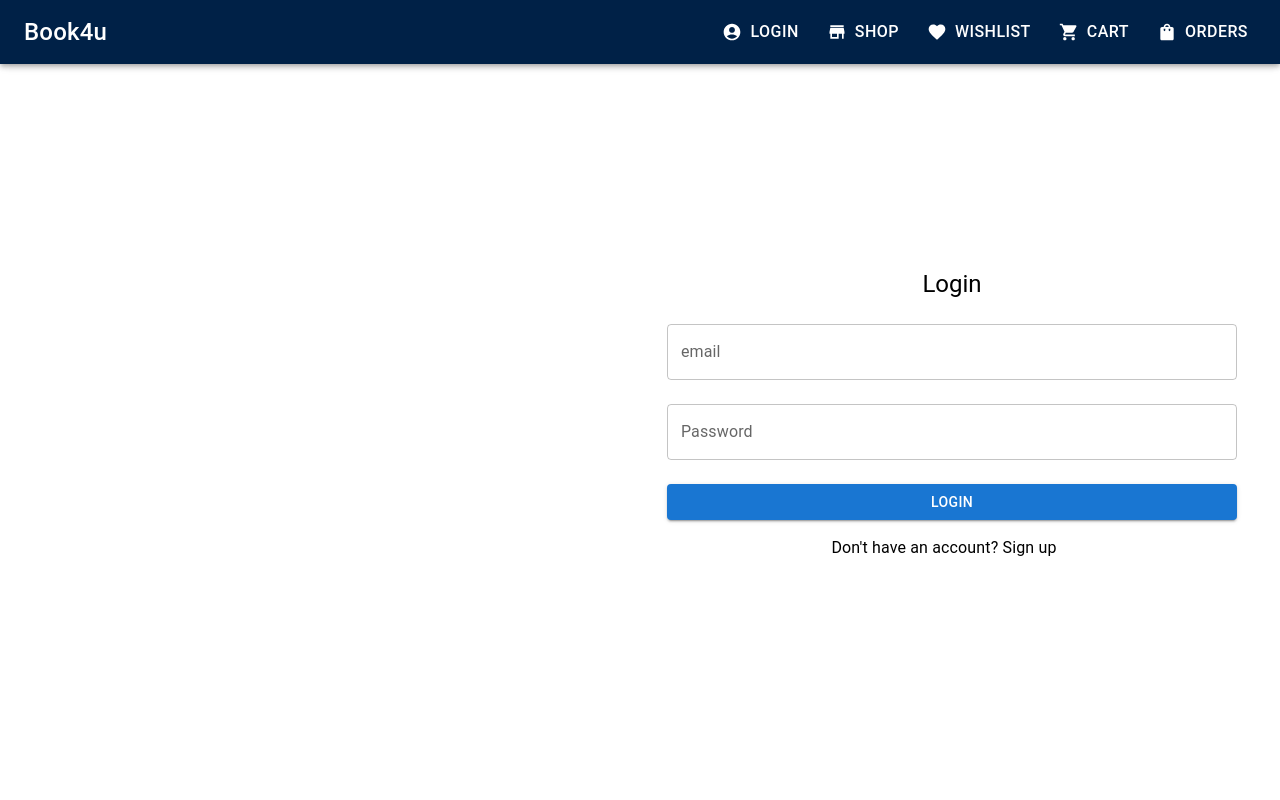
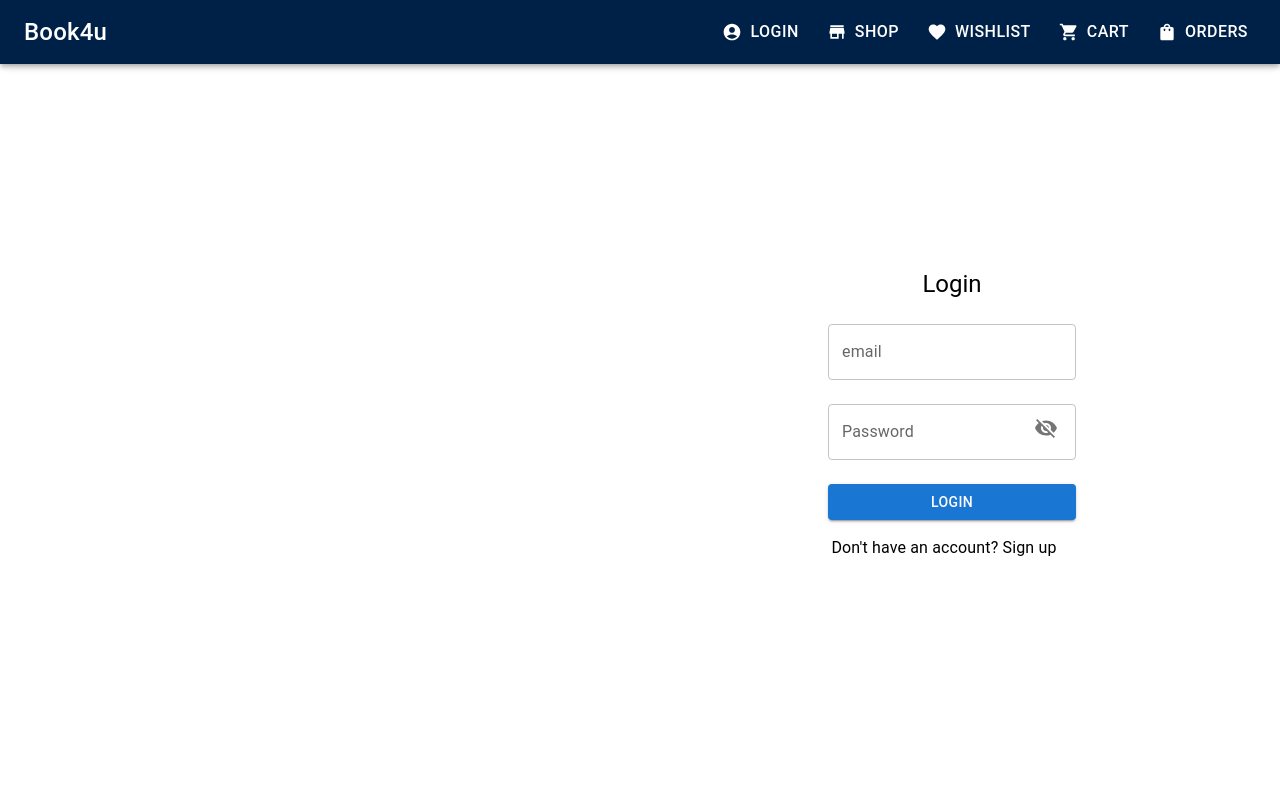
Before and after one commit to abraham-lopez-k3/online-book-sales-website, a React (Create React App) app in the folder client/: page /login in a window 1280 px wide. Shown: the top 800 px of the page. Built offline with nearby package versions, Linux system fonts and the light colour scheme.

Commit message:
first commit

```diff
--- a/client/src/Pages/LoginPage.jsx
+++ b/client/src/Pages/LoginPage.jsx
@@ -1,53 +1,68 @@
-"use client";
+
 import React, { useState } from "react";
 import TextField from "@mui/material/TextField";
 import Button from "@mui/material/Button";
+import IconButton from "@mui/material/IconButton"; // Import IconButton
+import VisibilityIcon from "@mui/icons-material/Visibility"; // Import VisibilityIcon
+import VisibilityOffIcon from "@mui/icons-material/VisibilityOff"; // Import VisibilityOffIcon
 import { Box, Container, Grid, Typography } from "@mui/material";
 import Lottie from "lottie-react";
-import loginAnimation from '../Lottie-animation/loginAnimation.json'
+import loginAnimation from "../Lottie-animation/loginAnimation.json";
 import axios from "axios";
-import toast, { Toaster } from "react-hot-toast"
+import toast, { Toaster } from "react-hot-toast";
 import { useNavigate } from "react-router-dom";
 import { useAuth } from "../Context/AuthContext";
 import { useToast } from "../Context/ToastContext";
+
 const LoginPage = () => {
   const [email, setEmail] = useState("");
   const [password, setPassword] = useState("");
-  const [error, setError] = useState(""); //state to store error message
-  const { setUserLoggedIn }= useAuth()
-  const { showToast } = useToast()
+  const [showPassword, setShowPassword] = useState(false); // State to track password visibility
+  const [error, setError] = useState("");
+  const { setUserLoggedIn } = useAuth();
+  const { showToast } = useToast();
   let navigate = useNavigate();
 
-  // handle Submit function
   const handleSubmit = async (e) => {
     e.preventDefault();
 
     try {
-      const response = await axios.post("http://localhost:8080/customer/login", { email, password })
+      const response = await axios.post("http://localhost:8080/customer/login", {
+        email,
+        password,
+      });
       console.log(response.data);
-      toast.success("login sucess")
-      // reset form and err msg on sucess
+      toast.success("login success");
       setEmail("");
       setPassword("");
       setError("");
       const { token } = response.data;
-      localStorage.setItem('token', token);
+      localStorage.setItem("token", token);
       setUserLoggedIn(true);
-      showToast("success","","Logged in successfully");
-      navigate('/', { replace: true });
+      showToast("success", "", "Logged in successfully");
+      navigate("/", { replace: true });
     } catch (err) {
-      setError(err.response.data.message);//set error message received from backend
+      setError(err.response.data.message);
     }
+  };
 
-  }
+  // Function to toggle password visibility
+  const togglePasswordVisibility = () => {
+    setShowPassword(!showPassword);
+  };
+
   return (
     <Container maxWidth="xl">
       <div style={{ marginTop: "100px", marginBottom: "180px" }}>
-<Toaster/>
-        <Grid container spacing={2} sx={{ justifyContent: 'center' }}>
+        <Toaster />
+        <Grid container spacing={2} sx={{ justifyContent: "center" }}>
           <Grid item xs={12} md={6}>
             <Box sx={{ display: { xs: "none", md: "block" } }}>
-              <Lottie animationData={loginAnimation} style={{ height: '500px' }} className="fromLeft" />
+              <Lottie
+                animationData={loginAnimation}
+                style={{ height: "500px" }}
+                className="fromLeft"
+              />
             </Box>
           </Grid>
           <Grid
@@ -60,7 +75,6 @@ const LoginPage = () => {
               justifyContent: "center",
             }}
           >
-
             <form onSubmit={handleSubmit} className="fromRight">
               <Typography variant="h5" align="center" gutterBottom>
                 Login
@@ -73,16 +87,28 @@ const LoginPage = () => {
                 onChange={(e) => setEmail(e.target.value)}
                 margin="normal"
               />
+              <Box sx={{ position: "relative", display: "flex", alignItems: "center" }}>
                 <TextField
                   fullWidth
                   label="Password"
-                type="password"
+                  type={showPassword ? "text" : "password"} // Set input type dynamically
                   variant="outlined"
                   value={password}
                   onChange={(e) => setPassword(e.target.value)}
                   margin="normal"
                 />
-              {error && <Typography color="error" align="center">{error}</Typography>}
+                <IconButton
+                  onClick={togglePasswordVisibility}
+                  sx={{ position: "absolute", right: "10px", top: "50%", transform: "translateY(-50%)" }}
+                >
+                  {showPassword ? <VisibilityIcon /> : <VisibilityOffIcon />}
+                </IconButton>
+              </Box>
+              {error && (
+                <Typography color="error" align="center">
+                  {error}
+                </Typography>
+              )}
               <Button
                 variant="contained"
                 type="submit"
```
Lines whose indentation alone changed are shown as unchanged.
